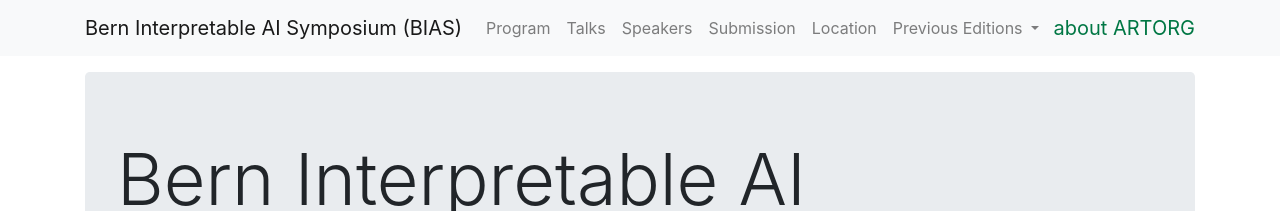
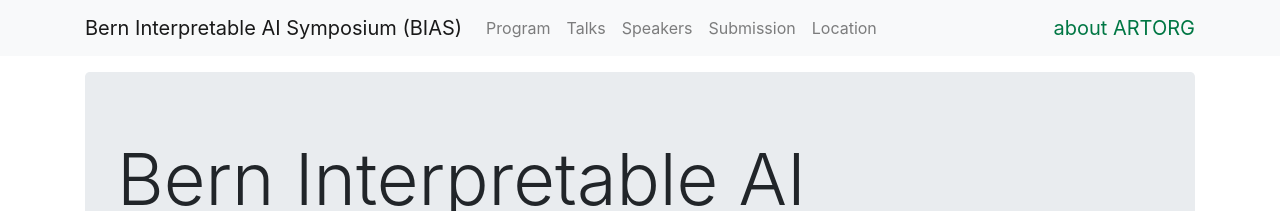
Before and after one commit to bias-mia/2023, a Jekyll site: the page built from index.md, in a window 1280 px wide. Shown: the top 211 px of the page. Built offline with Jekyll 4.4.1, drawn with Linux system fonts in a browser that asks for light colours.

Commit message:
minor cleanup to remove previous version

```diff
--- a/_config.yml
+++ b/_config.yml
@@ -72,12 +72,6 @@ conference:
         relative_url: /submission/
       - name: Location
         relative_url: /location/
-      - name: Previous Editions
-        menu:
-          - name: 2024 (current)
-            disabled: true
-          - name: 2023
-            relative_url: /2023/
 
   # Main landing page
   main:
```
